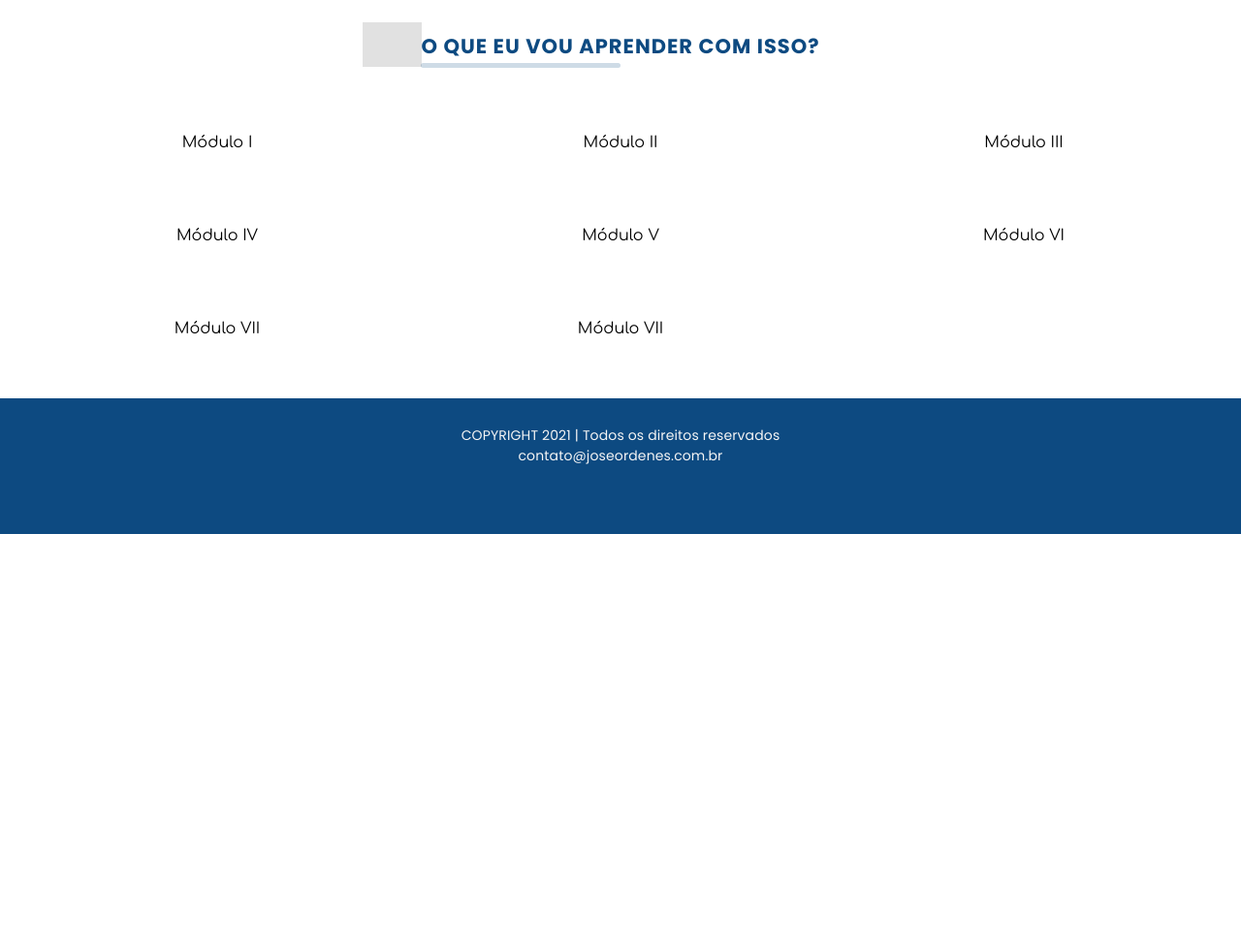
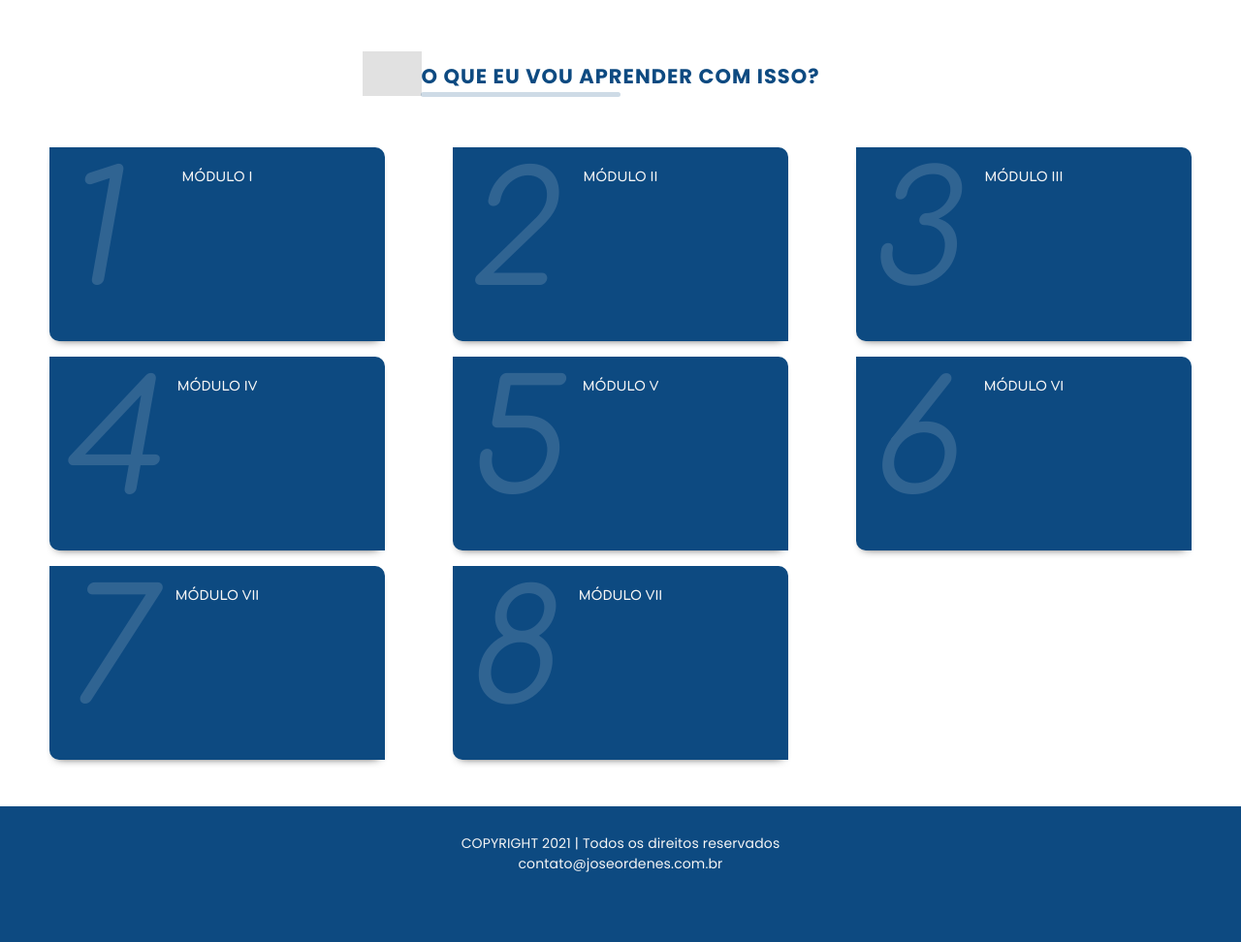
Before and after one commit to Startap/newtimes-joseordenes, a PHP site: template views/website/partials_mentoria/_course_modules.php in a window 1280 px wide. Shown: the whole page at 97% size. Before the commit the page ends 551 px from the top, so only its background shows below. Run offline with PHP 8.4, Linux system fonts and the light colour scheme; the template is opened without the code that fills it, so the values that code supplies are empty; style sheets or scripts are compiled from the project's sources; grey boxes are pictures that could not be loaded.

Commit message:
🚧 Include new bootstrap of modules

```diff
--- a/assets/sass/mentoria.scss
+++ b/assets/sass/mentoria.scss
@@ -64,7 +64,7 @@ strong {
         font-variant: all-small-caps;
         font-size: 1.9rem;
         text-align: center;
-        margin: 1em auto;
+        margin: 2em auto;
         font-weight: 600;
         letter-spacing: 1px;
         position: relative;
@@ -125,10 +125,12 @@ strong {
     }
 
     h2 {
-        font-family: "Comfortaa";
+        font-family: $fontSansSerifRounded;
         text-align: center;
         max-width: 600px;
-        margin: 3em auto 1em auto;
+        margin: 1em auto 1em auto;
+        font-weight: bold;
+        font-size: 1.2em;
     }
 }
 
@@ -251,4 +253,71 @@ strong {
     justify-content: space-evenly;
     max-width: 1500px;
     grid-row-gap: 1em;
+
+    .title {
+        font-variant: all-small-caps;
+    }
 }
+
+// Draw flip card for modules
+#course-cards-wrapper .card {
+    background: transparent;
+    width: 90%;
+    height: 200px;
+    perspective: 1000px;
+    border-radius: 10px;
+    margin: auto;
+
+    .flip-card {
+        position: relative;
+        width: 100%;
+        height: 100%;
+        text-align: center;
+        transition: transform 0.4s linear;
+        transform-style: preserve-3d;
+        border-radius: 10px;
+
+        .card__side--front,
+        .card__side--back {
+            position: absolute;
+            height: 100%;
+            width: 100%;
+            -webkit-backface-visibility: hidden;
+            backface-visibility: hidden;
+            border-radius: 0 10px;
+            box-shadow: 0 5px 10px -7px #222;
+
+            &:after {
+                position: absolute;
+                left: 20px;
+                top: 10px;
+                content: attr(data-key);
+                font-family: $fontSansSerifRounded;
+                font-size: 10rem;
+                color: $colorLight;
+                opacity: 15%;
+                text-align: left;
+                transform: skew(-10deg, 0deg);
+            }
+        }
+
+        .card__side--front {
+            color: $colorLight;
+            background: $colorPrimary;
+        }
+
+        .card__side--back {
+            color: $colorPrimary;
+            background: #d5eaea;
+            transform: rotateY(180deg);
+
+            &:after {
+                color: $colorPrimary;
+            }
+        }
+    }
+
+    &:hover .flip-card {
+        transform: rotateY(180deg);
+    }
+}
--- a/views/website/partials_mentoria/_course_modules.php
+++ b/views/website/partials_mentoria/_course_modules.php
@@ -12,20 +12,24 @@
 
     $processedModules = [];
     $moduleDiv = <<<ModuleDiv
-        <article class="module-card">
-            <div class="card-front">
-                <h2 class="title">%moduleTitle</h2>
-                <p class="short-description">%shortDescription<p>
-            </div>
+        <article class="card">
+            <div class="flip-card">
+                <div class="card__side card__side--front" data-key="%dataKey">
+                    <h2 class="title">%moduleTitle</h2>
+                    <p class="short-description">%shortDescription</p>
+                </div>
 
-            <div class="card-back">
-                <p class="long-description">%description</p>
+                <div class="card__side card__side--back" data-key="%dataKey">
+                    <h2 class="title">%moduleTitle</h2>
+                    <p class="long-description">%description</p>
+                </div>
             </div>
         </article>
     ModuleDiv;
 
     foreach ($modulesArray as $key => $module) {
         $currentModule = str_replace('%moduleTitle', $module['title'], $moduleDiv);
+        $currentModule = str_replace('%dataKey', ($key+1), $currentModule);
         $currentModule = str_replace('%shortDescription', $module['short-description'], $currentModule);
         $currentModule = str_replace('%description', $module['description'], $currentModule);
 
```
